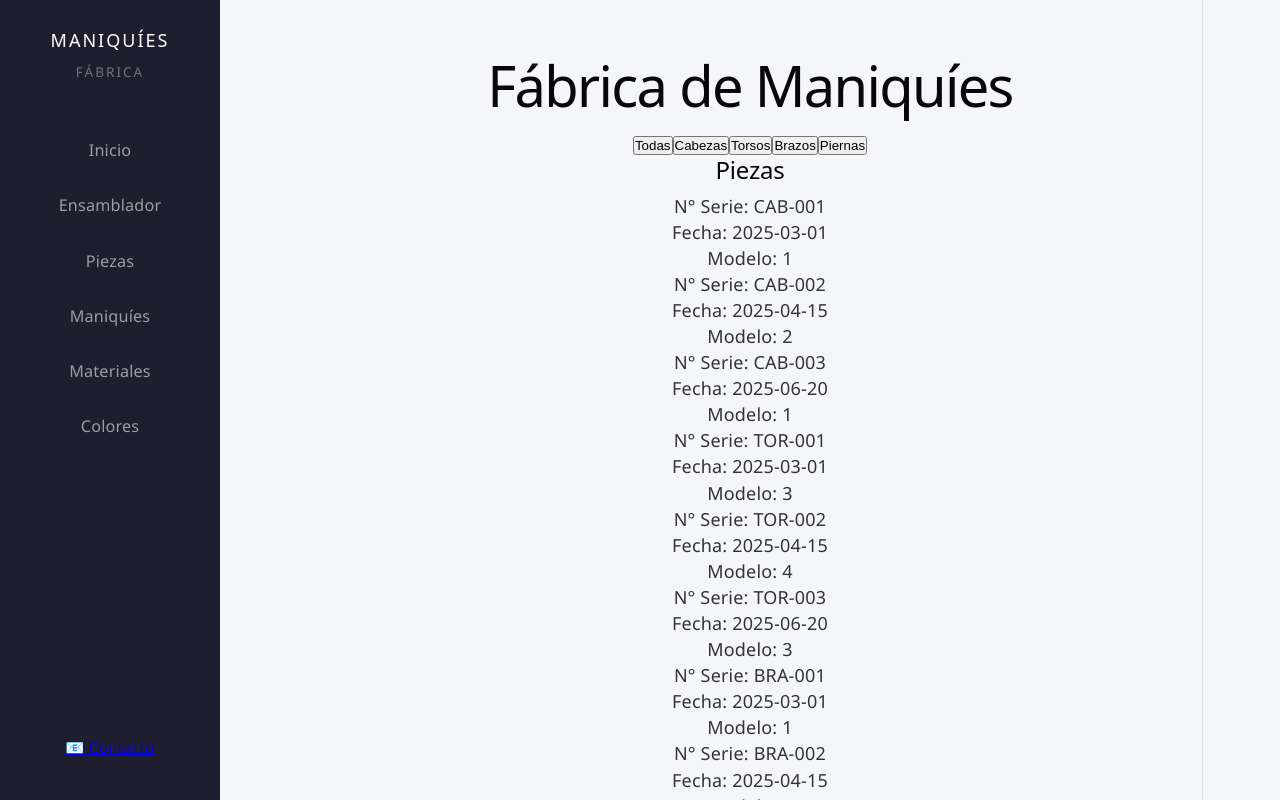
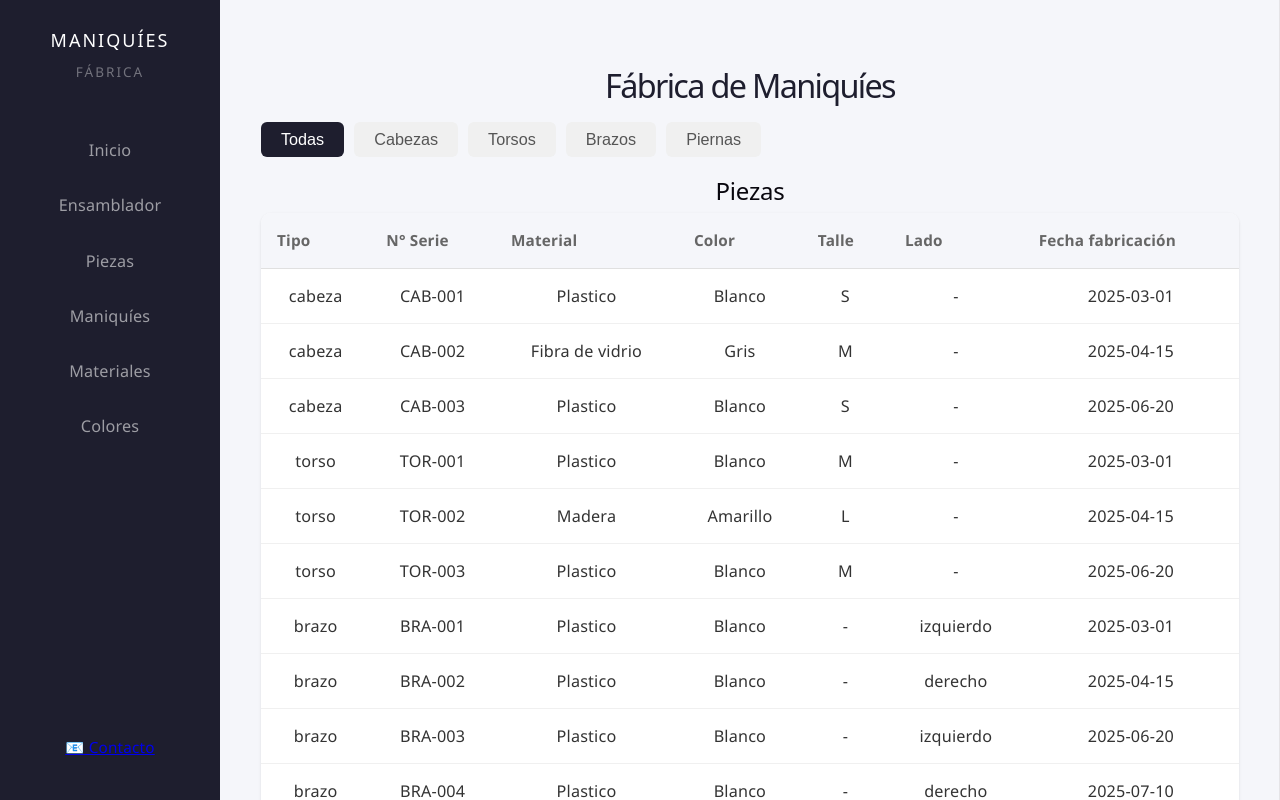
Before and after one commit to luzlomba/frontend_maniquies, a React (Vite) app: page / in a window 1280 px wide. Shown: the top 800 px of the page. Built offline with nearby package versions, Linux system fonts and the light colour scheme.

Commit message:
se corrige pantalla piezas

```diff
--- a/src/App.css
+++ b/src/App.css
@@ -8,6 +8,7 @@ body {
   font-family: 'Segoe UI', sans-serif;
   background-color: #f5f6fa;
   color: #333;
+  overflow-x: hidden;
 }
 
 .layout {
@@ -73,4 +74,86 @@ body {
   margin-left: 220px;
   flex: 1;
   padding: 40px;
+  overflow-x: hidden;
+  min-width: 0;
 }
+
+/* TABLA */
+table {
+  width: 100%;
+  border-collapse: collapse;
+  background-color: white;
+  border-radius: 10px;
+  overflow: hidden;
+  box-shadow: 0 1px 3px rgba(0,0,0,0.1);
+}
+
+thead {
+  background-color: #f5f6fa;
+}
+
+th {
+  padding: 14px 16px;
+  text-align: left;
+  font-size: 0.85rem;
+  color: #666;
+  font-weight: 600;
+  border-bottom: 1px solid #e0e0e0;
+}
+
+td {
+  padding: 14px 16px;
+  font-size: 0.9rem;
+  border-bottom: 1px solid #f0f0f0;
+  color: #333;
+}
+
+tr:last-child td {
+  border-bottom: none;
+}
+
+tr:hover td {
+  background-color: #f9f9ff;
+}
+
+/* filters */
+.filters {
+  display: flex;
+  gap: 10px;
+  margin-bottom: 20px;
+}
+
+.filters button {
+  padding: 8px 20px;
+  border: none;
+  border-radius: 6px;
+  background-color: #f0f0f0;
+  color: #555;
+  cursor: pointer;
+  font-size: 0.9rem;
+}
+
+.filters button:hover {
+  background-color: #e0e0e0;
+}
+
+.filters button.active {
+  background-color: #1e1e2e;
+  color: white;
+}
+
+h1 {
+  margin-bottom: 24px;
+  font-size: 1.8rem;
+  color: #1e1e2e;
+}
+
+.table-container {
+  width: 100%;
+  overflow-x: auto;
+}
+
+#root {
+  width: 100%;
+  display: flex;
+}
--- a/src/App.jsx
+++ b/src/App.jsx
@@ -1,30 +1,46 @@
-import { cabezas, torsos, brazos, piernas } from './data/data'
 import { useState } from 'react'
 import PiezasList from './components/PiezasList'
 import Sidebar from './components/Sidebar'
 import './App.css'
+import { cabezas, torsos, brazos, piernas, modelosPieza, modelosExtremidad, materiales, colores } from './data/data'
 
 function App() {
-  const todasLasPiezas = [...cabezas, ...torsos, ...brazos, ...piernas]
-  const [filtro, setFiltro] = useState('todas')
 
-  const piezasFiltradas = filtro === 'todas'
-    ? todasLasPiezas
-    : todasLasPiezas.filter(p => p.tipo === filtro)
+  const [filter, setFilter] = useState('todas')
+
+  const getPieceData = (pieza) => {
+  const isExtremity = pieza.tipo === 'brazo' || pieza.tipo === 'pierna'
+  const modelos = isExtremity ? modelosExtremidad : modelosPieza
+  const modelo = modelos.find(m => m.id_modelo === pieza.id_modelo)
+  const material = materiales.find(m => m.id_material === modelo?.id_material)
+  const color = colores.find(c => c.id_color === modelo?.id_color)
+  return { ...pieza, material: material?.nombre, color: color?.nombre, modelo }
+  }
+
+  const allPieces = [...cabezas, ...torsos, ...brazos, ...piernas].map(getPieceData)
+
+  const filteredPieces = filter === 'todas'
+    ? allPieces
+    : allPieces.filter(p => p.tipo === filter)
 
   return (
     <div className="layout">
       <Sidebar />
       <main className="content">
         <h1>Fábrica de Maniquíes</h1>
-        <div className="filtros">
-          <button onClick={() => setFiltro('todas')}>Todas</button>
-          <button onClick={() => setFiltro('cabeza')}>Cabezas</button>
-          <button onClick={() => setFiltro('torso')}>Torsos</button>
-          <button onClick={() => setFiltro('brazo')}>Brazos</button>
-          <button onClick={() => setFiltro('pierna')}>Piernas</button>
+        <div className="filters">
+          <button className={filter === 'todas' ? 'active' : ''}
+            onClick={() => setFilter('todas')}>Todas</button>
+          <button className={filter === 'cabeza' ? 'active' : ''}
+            onClick={() => setFilter('cabeza')}>Cabezas</button>
+          <button className={filter === 'torso' ? 'active' : ''}
+            onClick={() => setFilter('torso')}>Torsos</button>
+          <button className={filter === 'brazo' ? 'active' : ''}
+            onClick={() => setFilter('brazo')}>Brazos</button>
+          <button className={filter === 'pierna' ? 'active' : ''}
+            onClick={() => setFilter('pierna')}>Piernas</button>
         </div>
-        <PiezasList titulo="Piezas" piezas={piezasFiltradas} />
+        <PiezasList titulo="Piezas" piezas={filteredPieces} />
       </main>
     </div>
   )
--- /dev/null
+++ b/src/components/PiezaFila.jsx
@@ -0,0 +1,15 @@
+function PiezaFila({ pieza }) {
+  return (
+    <tr>
+      <td>{pieza.tipo}</td>
+      <td>{pieza.nro_serie}</td>
+      <td>{pieza.material || '-'}</td>
+      <td>{pieza.color || '-'}</td>
+      <td>{pieza.modelo?.talle || '-'}</td>
+      <td>{pieza.modelo?.lado || '-'}</td>
+      <td>{pieza.fecha_fabricacion}</td>
+    </tr>
+  )
+}
+
+export default PiezaFila
--- a/src/components/PiezasList.jsx
+++ b/src/components/PiezasList.jsx
@@ -1,12 +1,31 @@
-import PiezaCard from './PiezaCard'
+import PiezaFila from './PiezaFila'
 
 function PiezasList({ titulo, piezas }) {
   return (
     <div>
       <h2>{titulo}</h2>
-      {piezas.map((pieza) => (
-        <PiezaCard key={pieza.id_cabeza || pieza.id_torso || pieza.id_brazo || pieza.id_pierna} pieza={pieza} />
-      ))}
+      <div className="table-container"></div>
+        <table>
+          <thead>
+            <tr>
+              <th>Tipo</th>
+              <th>N° Serie</th>
+              <th>Material</th>
+              <th>Color</th>
+              <th>Talle</th>
+              <th>Lado</th>
+              <th>Fecha fabricación</th>
+            </tr>
+          </thead>
+          <tbody>
+            {piezas.map((pieza) => (
+              <PiezaFila
+                key={pieza.id_cabeza || pieza.id_torso || pieza.id_brazo || pieza.id_pierna}
+                pieza={pieza}
+              />
+            ))}
+          </tbody>
+        </table>
     </div>
   )
 }
```
